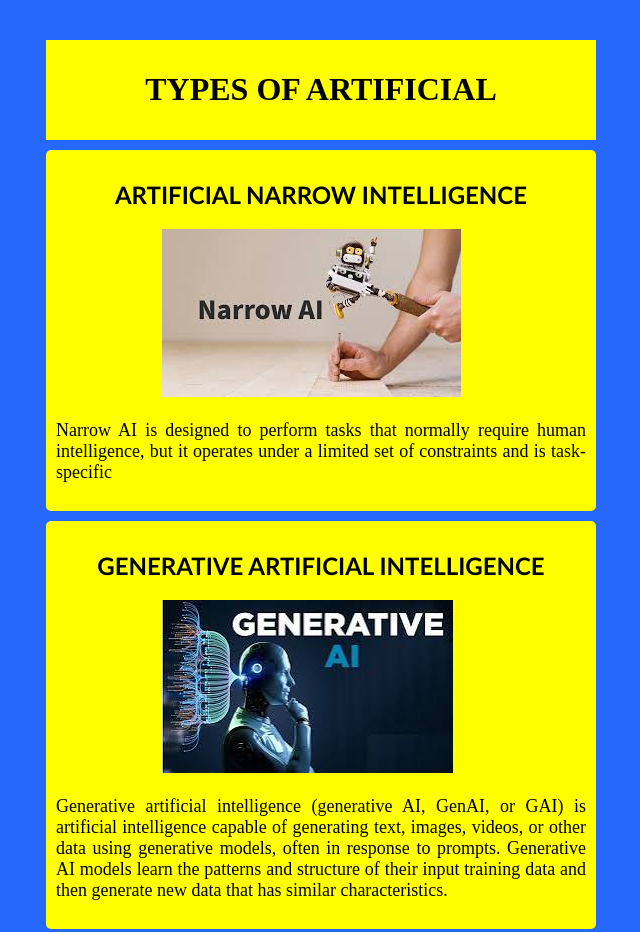
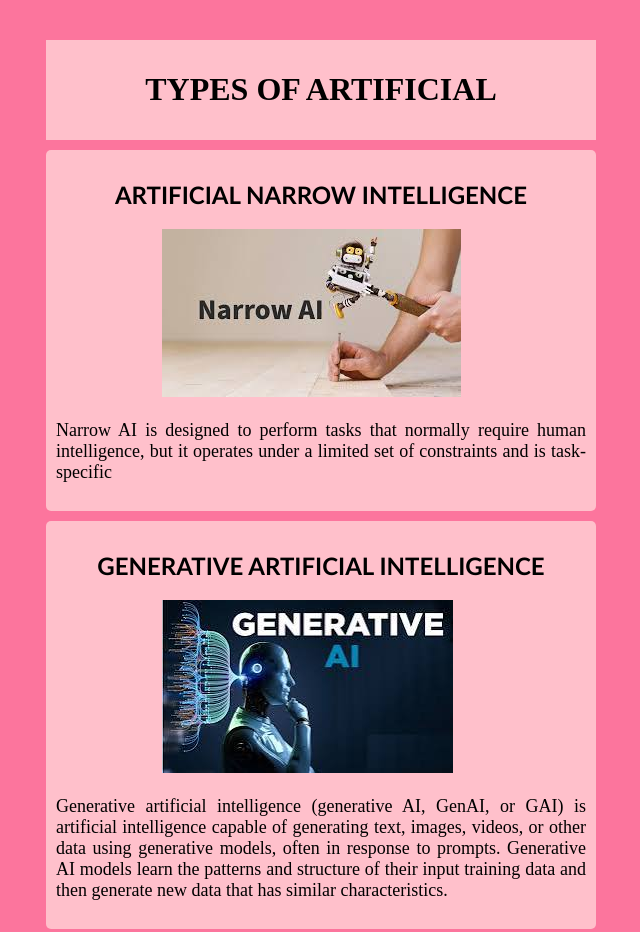
Before and after one commit to peraam-1708/ai, a plain HTML site: page index.html in a window 1280 px wide. Shown: the top 932 px of the page, without its empty margins (319-959 px from the left). Drawn offline with Linux system fonts and the light colour scheme.

Commit message:
Add files via upload

```diff
--- a/index.html
+++ b/index.html
@@ -6,13 +6,13 @@
             margin:0;
             padding: 20px;
             font-family: Cambria, Cochin, Georgia, Times, 'Times New Roman', serif;
-            background-color:#2568FB;
+            background-color:#fc759d;
             max-width: 550px ;
             margin: 20px auto;
             color: black;
             }
             .post{
-                background-color:yellow;
+                background-color:pink;
                 border-radius: 5px;
                 padding: 10px;
                 margin-bottom: 10px;
@@ -39,7 +39,7 @@
 
 
         header{
-            background-color:yellow;
+            background-color:pink;
             text-align:center;
             color:black;
             padding: 10px;
```
